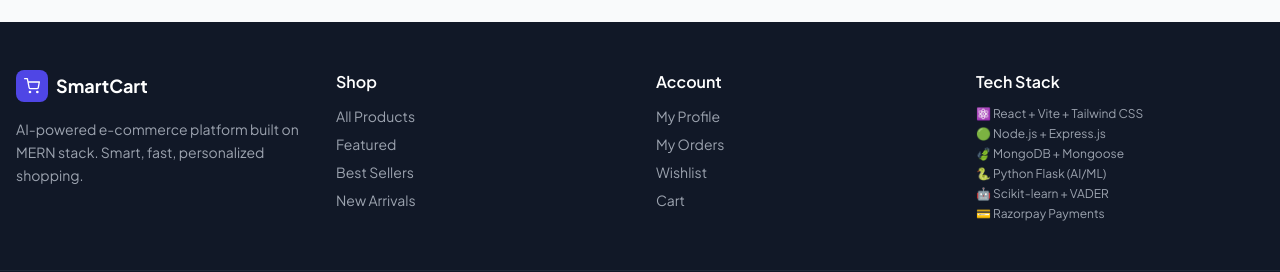
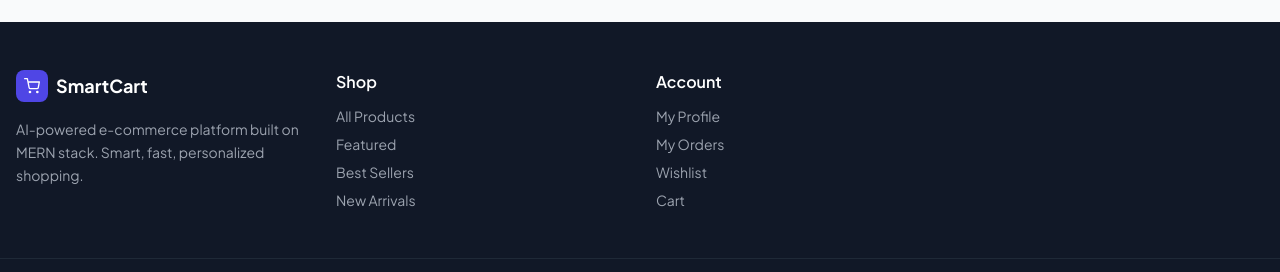
Before and after one commit to vaishalisahni/SmartCart, a React (Vite) app in the folder client/: page / in a window 1280 px wide. Shown: the part 1138-1410 px from the top of the page. Built offline with nearby package versions, Linux system fonts and the light colour scheme; no server answers.

Commit message:
refactor: Remove tech stack section from Footer component

```diff
--- a/client/src/components/layout/Footer.jsx
+++ b/client/src/components/layout/Footer.jsx
@@ -32,17 +32,6 @@ export default function Footer() {
             <li><Link to="/cart" className="hover:text-white transition">Cart</Link></li>
           </ul>
         </div>
-        <div>
-          <h4 className="text-white font-semibold mb-3">Tech Stack</h4>
-          <ul className="space-y-1 text-xs">
-            <li>⚛️ React + Vite + Tailwind CSS</li>
-            <li>🟢 Node.js + Express.js</li>
-            <li>🍃 MongoDB + Mongoose</li>
-            <li>🐍 Python Flask (AI/ML)</li>
-            <li>🤖 Scikit-learn + VADER</li>
-            <li>💳 Razorpay Payments</li>
-          </ul>
-        </div>
       </div>
       <div className="border-t border-gray-800 py-4 text-center text-xs">
         <p>© 2025 SmartCart — B.Tech AI & ML Major Project | Shivalik College of Engineering</p>
```
